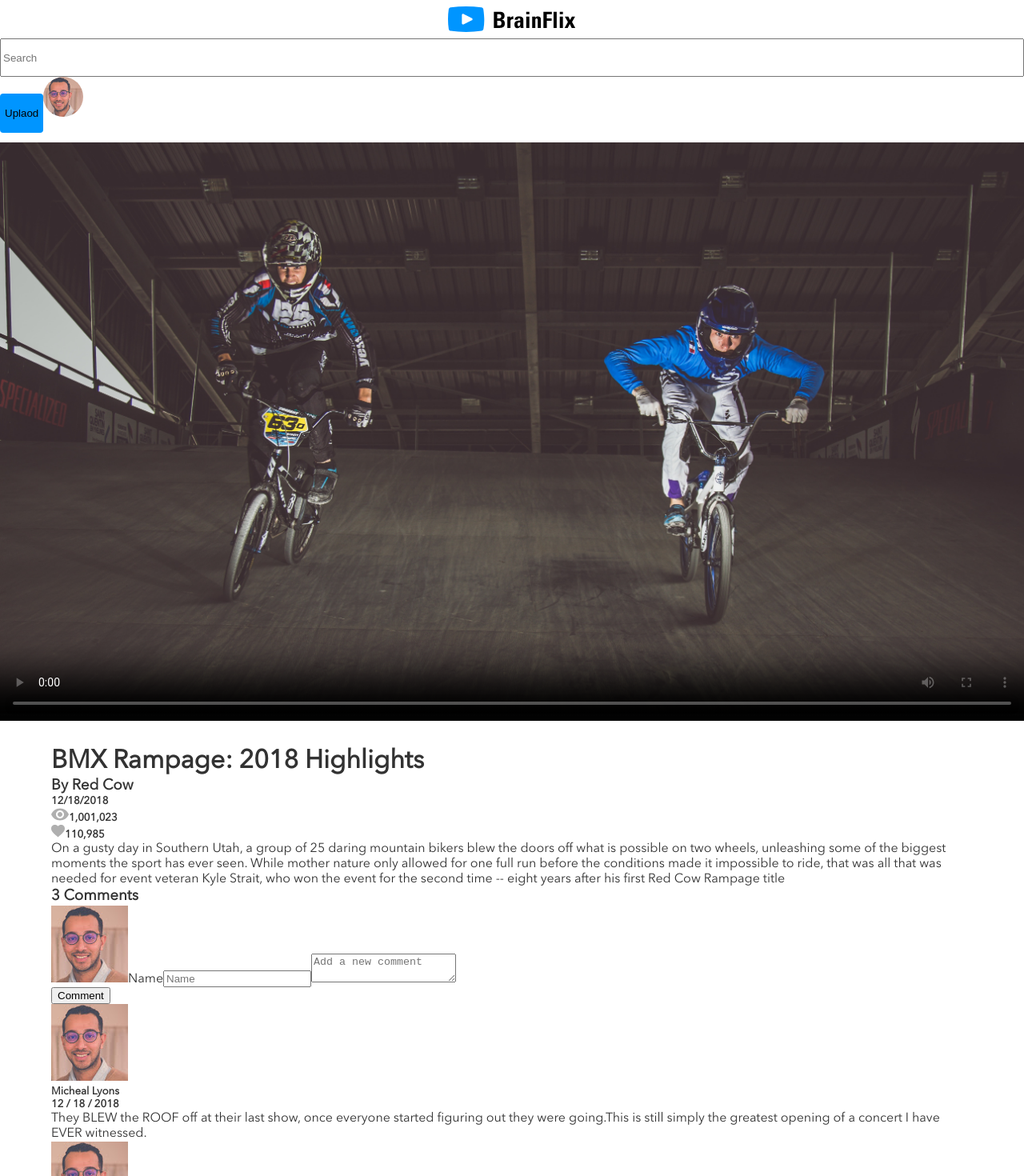
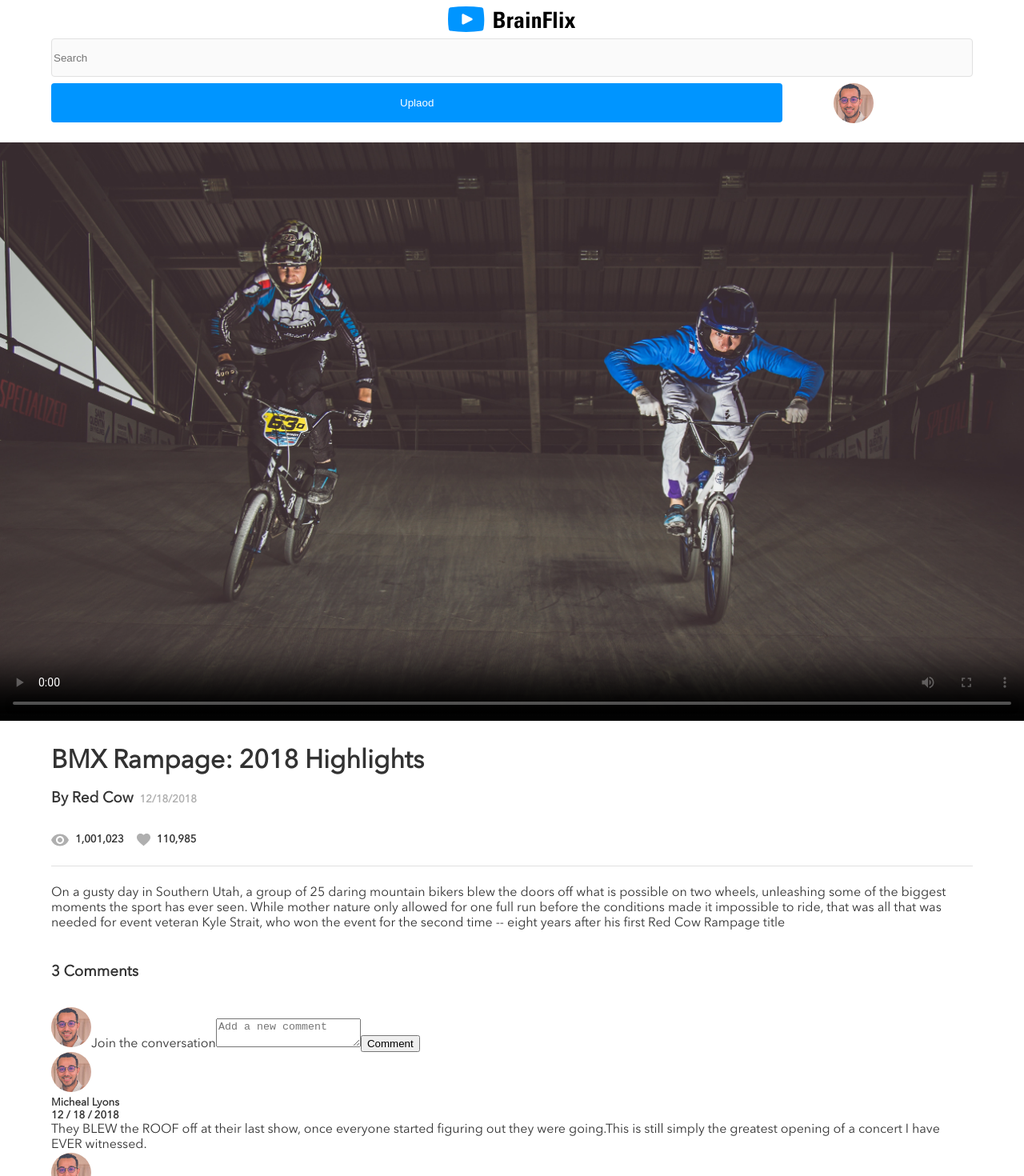
Before and after one commit to samuelimpey/brainflix, a React (Create React App) app in the folder sprint-1/: page / in a window 1280 px wide. Shown: the top 1470 px of the page at 80% size. Built offline with nearby package versions, Linux system fonts and the light colour scheme.

Commit message:
Added CSS

```diff
--- a/sprint-1/public/index.html
+++ b/sprint-1/public/index.html
@@ -3,7 +3,8 @@
 
 <head>
   <meta charset="utf-8" />
-  <link rel="icon" href="%PUBLIC_URL%/favicon.ico" />
+  <link rel="icon" href="%PUBLIC_URL%/noor.jpg
+  " />
   <meta name="viewport" content="width=device-width, initial-scale=1" />
   <meta name="theme-color" content="#000000" />
   <meta name="description" content="Web site created using create-react-app" />
@@ -22,7 +23,9 @@
       work correctly both with client-side routing and a non-root public URL.
       Learn how to configure a non-root public URL by running `npm run build`.
     -->
-  <title>React App</title>
+  <title>NoorHub
+
+  </title>
 
 </head>
 
--- a/sprint-1/src/components/Header.js
+++ b/sprint-1/src/components/Header.js
@@ -7,9 +7,9 @@ export default function header() {
         <header className="header">
             <img className="header__logo" src={logo} alt="sucks" />
             <input className="header__searchbar" type="text" placeholder="Search"></input>
-            <div>
-                <button className="header__button">Uplaod</button>
-                <img className="header__NOOR" src={avatar} alt="the face" />
+            <div className="header__button-section">
+                <button className="header__button-section--button">Uplaod</button>
+                <img className="header__button-section--NOOR" src={avatar} alt="the face" />
             </div>
         </header>
     )
--- a/sprint-1/src/components/mainContent/Comments.js
+++ b/sprint-1/src/components/mainContent/Comments.js
@@ -24,8 +24,9 @@ export default function Comments({ current }) {
                 <h3 className="comment-input--count">{current.comments.length} Comments</h3>
                 <div className="comment-input__section">
                     <img className="comment-input__section--avatar" src={Avatar} alt="Avatar" />
-                    <label className="comment-input__section--label">Name</label>
-                    <input className="comment-input__section--name" type="text" name="name" placeholder="Name"></input>
+
+                    {/* <input className="comment-input__section--name" type="text" name="name" placeholder="Name"></input> */}
+                    <label className="comment-input__section--label">Join the conversation</label>
                     <textarea name="comment" className="comment-input__section--comment" placeholder="Add a new comment"></textarea>
                 </div>
                 <button type="submit" className="comment-input--button">Comment</button>
--- a/sprint-1/src/components/mainContent/VideoInfo.js
+++ b/sprint-1/src/components/mainContent/VideoInfo.js
@@ -12,8 +12,8 @@ export default function VideoInfo({ current }) {
                     <h5 className="video-info__info--channel--timestamp">{current.timestamp}</h5>
                 </div>
                 <div className="video-info__info--stats">
-                    <h5 className="video-info__info--stats--views"><img src={views} alt="eyeball" />{current.views}</h5>
-                    <h5 className="video-info__info--stats--likes"><img src={likes} alt="heart" />{current.likes}</h5>
+                    <h5 className="video-info__info--stats--views"><img className="video-info__info--stats--icon" src={views} alt="eyeball" />{current.views}</h5>
+                    <h5 className="video-info__info--stats--likes"><img className="video-info__info--stats--icon" src={likes} alt="heart" />{current.likes}</h5>
                 </div>
             </div>
             <p className="video-info__description">{current.description}</p>
--- a/sprint-1/src/styles/main.css
+++ b/sprint-1/src/styles/main.css
@@ -137,6 +137,7 @@ html, body {
       -ms-flex-direction: column;
           flex-direction: column;
   height: 169px;
+  margin: 0 5%;
 }
 
 .header__logo {
@@ -148,16 +149,29 @@ html, body {
 
 .header__searchbar {
   height: 48px;
+  margin-bottom: 8px;
+  border-radius: 4px;
+  border: 1px solid #e1e1e1;
+  background-color: #fafafa;
 }
 
-.header__button {
+.header__button-section {
+  display: -webkit-box;
+  display: -ms-flexbox;
+  display: flex;
+}
+
+.header__button-section--button {
   height: 49px;
   background-color: #0095ff;
   border: none;
   border-radius: 4px;
+  margin-right: 5vw;
+  width: 79.375%;
+  color: #ffffff;
 }
 
-.header__NOOR {
+.header__button-section--NOOR {
   height: 50px;
   width: 50px;
   border-radius: 50%;
@@ -173,6 +187,26 @@ html, body {
   height: 100%;
 }
 
+.comments__comment--avatar {
+  height: 50px;
+  width: 50px;
+  border-radius: 50%;
+}
+
+.comment-input--count {
+  margin-bottom: 32px;
+}
+
+.comment-input__section {
+  display: inline-block;
+}
+
+.comment-input__section--avatar {
+  height: 50px;
+  width: 50px;
+  border-radius: 50%;
+}
+
 .main-content {
   margin: 32px 5% 24px 5%;
 }
@@ -181,4 +215,61 @@ html, body {
   width: 120px;
   height: 70px;
 }
+
+.video-info__info--title {
+  margin-bottom: 16px;
+}
+
+.video-info__info--channel {
+  display: -webkit-box;
+  display: -ms-flexbox;
+  display: flex;
+  -webkit-box-align: baseline;
+      -ms-flex-align: baseline;
+          align-items: baseline;
+  margin-bottom: 32px;
+}
+
+.video-info__info--channel--name {
+  margin-right: 8px;
+}
+
+.video-info__info--channel--timestamp {
+  color: #AFAFAF;
+}
+
+.video-info__info--stats {
+  display: -webkit-box;
+  display: -ms-flexbox;
+  display: flex;
+  padding-bottom: 24px;
+  border-bottom: 1px solid #e1e1e1;
+}
+
+.video-info__info--stats--views {
+  display: -webkit-box;
+  display: -ms-flexbox;
+  display: flex;
+  -webkit-box-align: start;
+      -ms-flex-align: start;
+          align-items: start;
+  margin-right: 16px;
+}
+
+.video-info__info--stats--likes {
+  display: -webkit-box;
+  display: -ms-flexbox;
+  display: flex;
+  -webkit-box-align: start;
+      -ms-flex-align: start;
+          align-items: start;
+}
+
+.video-info__info--stats--icon {
+  margin-right: 8px;
+}
+
+.video-info__description {
+  margin: 24px 0 40px 0;
+}
 /*# sourceMappingURL=main.css.map */
--- a/sprint-1/src/styles/partials/_comments.scss
+++ b/sprint-1/src/styles/partials/_comments.scss
@@ -1,7 +1,9 @@
 .comments {
     &__comment {
         &--avatar {
-
+            height: 50px;
+            width: 50px;
+            border-radius: 50%;
         }
         &--name {
 
@@ -16,11 +18,14 @@
 }
 .comment-input {
     &--count {
-
+        margin-bottom: 32px;
     }
     &__section {
+        display: inline-block;
         &--avatar {
-
+            height: 50px;
+            width: 50px;
+            border-radius: 50%;
         }
         &--label {
 
--- a/sprint-1/src/styles/partials/_header.scss
+++ b/sprint-1/src/styles/partials/_header.scss
@@ -2,6 +2,7 @@
     display: flex;
     flex-direction: column;
     height: 169px;
+    margin: 0 5%;
     &__logo {
         height: 48px;
         box-sizing: border-box;
@@ -9,16 +10,26 @@
     }
     &__searchbar {
         height: 48px;
+        margin-bottom: 8px;
+        border-radius: 4px;
+        border: 1px solid $mercury;
+        background-color:$alabaster;
     }
-    &__button {
+    &__button-section {
+        display: flex;
+        &--button {
         height: 49px;
         background-color: $brainflix-blue;
         border: none;
         border-radius: 4px;
-    }
-    &__NOOR {
+        margin-right: 5vw;
+        width: 79.375%;
+        color: $white;
+        }
+    &--NOOR {
         height: 50px;
         width: 50px;
         border-radius: 50%;
+        }
     }
 }
--- a/sprint-1/src/styles/partials/_video-info.scss
+++ b/sprint-1/src/styles/partials/_video-info.scss
@@ -1,26 +1,38 @@
 .video-info {
     &__info {
         &--title {
-
+            margin-bottom: 16px;
         }
         &--channel {
+            display: flex;
+            align-items: baseline;
+            margin-bottom: 32px;
             &--name {
-
+                margin-right: 8px;
             }
             &--timestamp {
-
+                color: $silver;
             }
         }
         &--stats {
+            display: flex;
+            padding-bottom: 24px;
+            border-bottom: 1px solid $mercury;
             &--views {
-
+                display: flex;
+                align-items: start;
+                margin-right: 16px;
             }
             &--likes {
-
+                display: flex;
+                align-items: start;
+            }
+            &--icon {
+                margin-right: 8px;
             }
         }
     }
     &__description {
-
+        margin: 24px 0 40px 0;
     }
 }
```
Also changed, not shown: sprint-1/public/noor.jpg (added), 1 other file (tests, documents, lock files or other folders).
